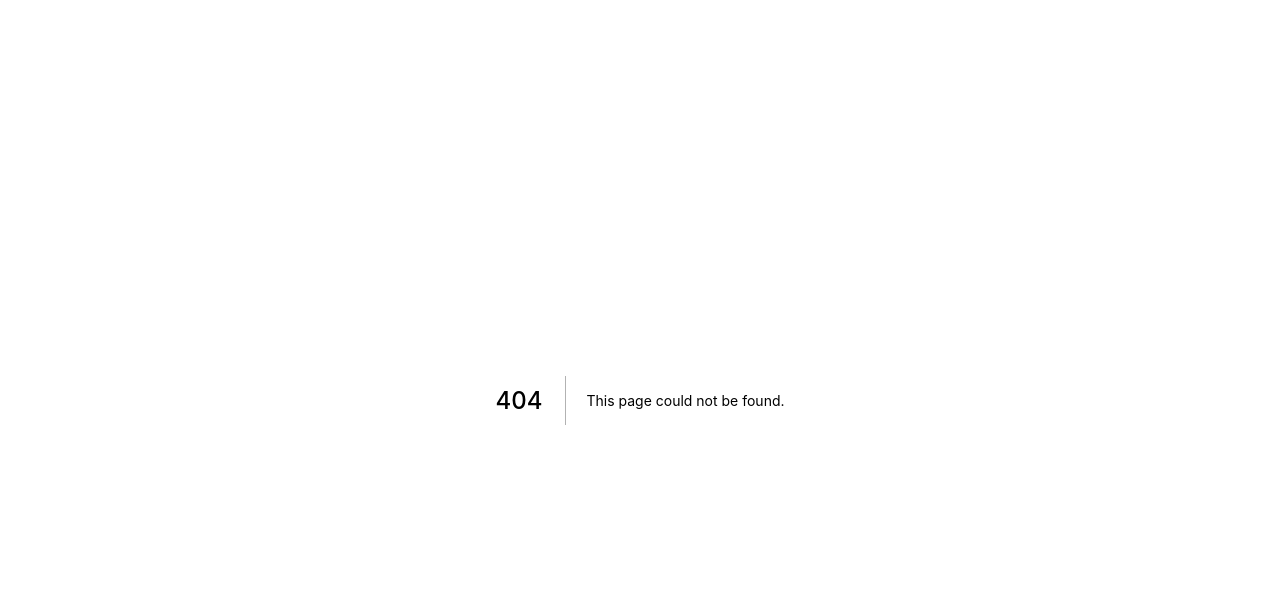
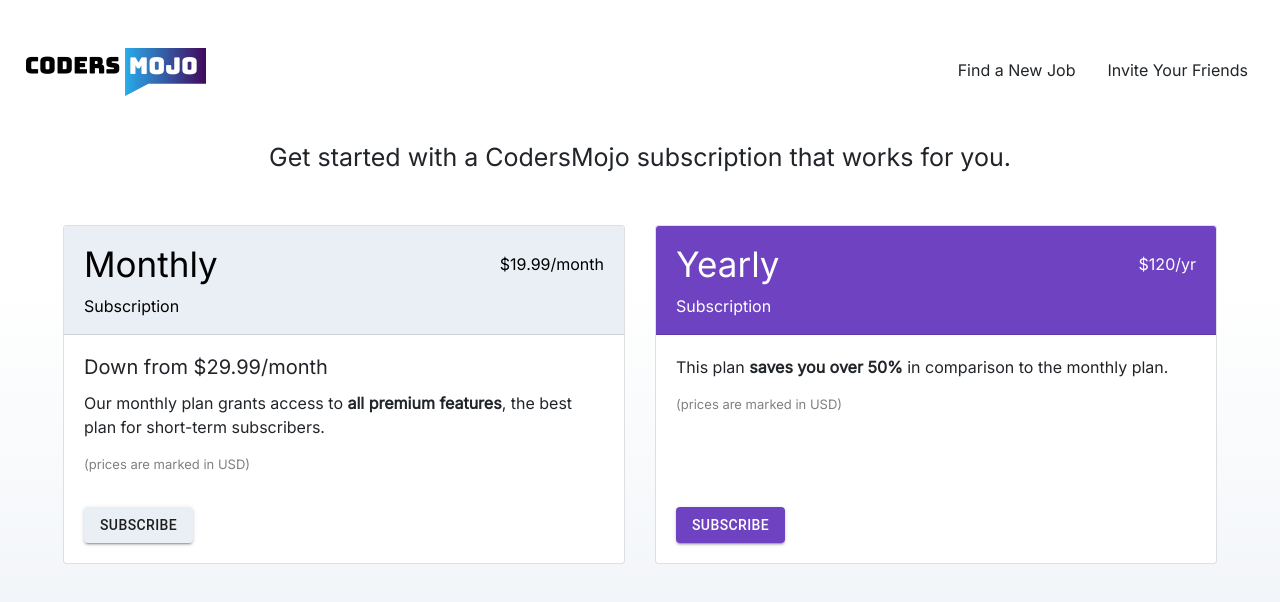
Before and after one commit to yeukfei02/codersMojoFrontend, a Next.js app: page /pricing in a window 1280 px wide. Before the commit this address had no page. Shown: the top 602 px of the page. Built offline with nearby package versions, Linux system fonts and the light colour scheme.

Commit message:
feat: 🎸 add pricing page

```diff
--- /dev/null
+++ b/components/pricing/Pricing.tsx
@@ -0,0 +1,135 @@
+import React from 'react';
+import { useRouter } from 'next/router';
+import { MuiThemeProvider, createMuiTheme } from '@material-ui/core/styles';
+import Button from '@material-ui/core/Button';
+
+import NextHead from '../nextHead/NextHead';
+
+const theme = createMuiTheme({
+  palette: {
+    primary: {
+      main: '#eaeff5',
+    },
+    secondary: {
+      main: '#6f42c1',
+    },
+  },
+});
+
+function Pricing(): JSX.Element {
+  const router = useRouter();
+
+  const handleFindANewJobClick = () => {
+    router.push(`/login`);
+  };
+
+  const handleInviteYourFriendsClick = () => {
+    router.push(`/login`);
+  };
+
+  const handleSubscribeButtonClick = () => {
+    console.log(123);
+  };
+
+  return (
+    <MuiThemeProvider theme={theme}>
+      <div>
+        <NextHead />
+
+        <nav className="my-4 navbar navbar-expand-lg navbar-light">
+          <a className="navbar-brand" href="/">
+            <img src="/logo.png" width="200" height="65" alt="" loading="lazy" />
+          </a>
+          <button
+            className="navbar-toggler"
+            type="button"
+            data-toggle="collapse"
+            data-target="#navbarSupportedContent"
+            aria-controls="navbarSupportedContent"
+            aria-expanded="false"
+            aria-label="Toggle navigation"
+          >
+            <span className="navbar-toggler-icon"></span>
+          </button>
+
+          <div className="collapse navbar-collapse" id="navbarSupportedContent">
+            <ul className="navbar-nav mr-auto"></ul>
+            <form className="form-inline my-2 my-lg-0">
+              <div onClick={() => handleFindANewJobClick()} className="mx-3 pointer hover-item">
+                Find a New Job
+              </div>
+              <div onClick={() => handleInviteYourFriendsClick()} className="mx-3 pointer hover-item">
+                Invite Your Friends
+              </div>
+            </form>
+          </div>
+        </nav>
+
+        <div style={{ display: 'flex', flexDirection: 'column' }}>
+          <div className="d-flex justify-content-center mb-5" style={{ fontSize: 25 }}>
+            Get started with a CodersMojo subscription that works for you.
+          </div>
+
+          <div className="row mx-5">
+            <div className="col-sm d-flex align-items-stretch">
+              <div className="card flex-grow-1">
+                <div className="card-header" style={{ backgroundColor: '#eaeff5', color: 'black' }}>
+                  <div>
+                    <div style={{ display: 'flex', flexDirection: 'row', justifyContent: 'space-between' }}>
+                      <div style={{ fontSize: 35 }}>Monthly</div>
+                      <div className="d-flex align-items-center">$19.99/month</div>
+                    </div>
+                    <div className="my-1">Subscription</div>
+                  </div>
+                </div>
+                <div className="card-body">
+                  <h5 className="card-title">Down from $29.99/month</h5>
+                  <p className="card-text">
+                    Our monthly plan grants access to <b>all premium features</b>, the best plan for short-term
+                    subscribers.
+                  </p>
+                  <p className="card-text" style={{ fontSize: 13, color: 'gray' }}>
+                    (prices are marked in USD)
+                  </p>
+                </div>
+                <div className="card-footer mb-2" style={{ borderTop: 'none', backgroundColor: 'transparent' }}>
+                  <Button variant="contained" color="primary" onClick={() => handleSubscribeButtonClick()}>
+                    Subscribe
+                  </Button>
+                </div>
+              </div>
+            </div>
+            <div className="col-sm d-flex align-items-stretch">
+              <div className="card flex-grow-1">
+                <div className="card-header" style={{ backgroundColor: '#6f42c1', color: 'white' }}>
+                  <div>
+                    <div style={{ display: 'flex', flexDirection: 'row', justifyContent: 'space-between' }}>
+                      <div style={{ fontSize: 35 }}>Yearly</div>
+                      <div className="d-flex align-items-center">$120/yr</div>
+                    </div>
+                    <div className="my-1">Subscription</div>
+                  </div>
+                </div>
+                <div className="card-body">
+                  <p className="card-text">
+                    This plan <b>saves you over 50%</b> in comparison to the monthly plan.
+                  </p>
+                  <p className="card-text" style={{ fontSize: 13, color: 'gray' }}>
+                    (prices are marked in USD)
+                  </p>
+                </div>
+                <div className="card-footer mb-2" style={{ borderTop: 'none', backgroundColor: 'transparent' }}>
+                  <Button variant="contained" color="secondary" onClick={() => handleSubscribeButtonClick()}>
+                    Subscribe
+                  </Button>
+                </div>
+              </div>
+            </div>
+          </div>
+        </div>
+      </div>
+    </MuiThemeProvider>
+  );
+}
+
+export default Pricing;
--- /dev/null
+++ b/pages/pricing.tsx
@@ -0,0 +1,12 @@
+import React from 'react';
+import Pricing from '../components/pricing/Pricing';
+
+function PricingPage(): JSX.Element {
+  return (
+    <div>
+      <Pricing />
+    </div>
+  );
+}
+
+export default PricingPage;
```
Also changed, not shown: components/landingPage/LandingPage.tsx (+7 -0 lines).
